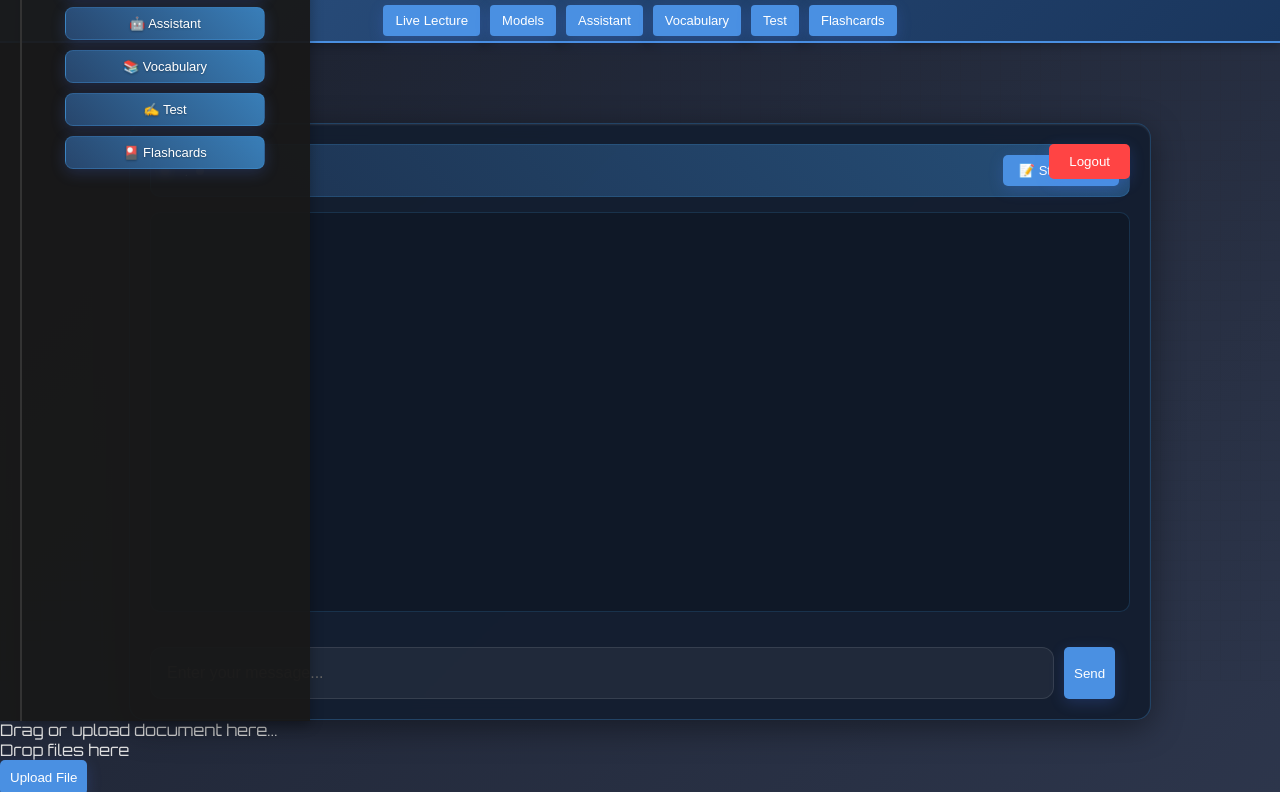
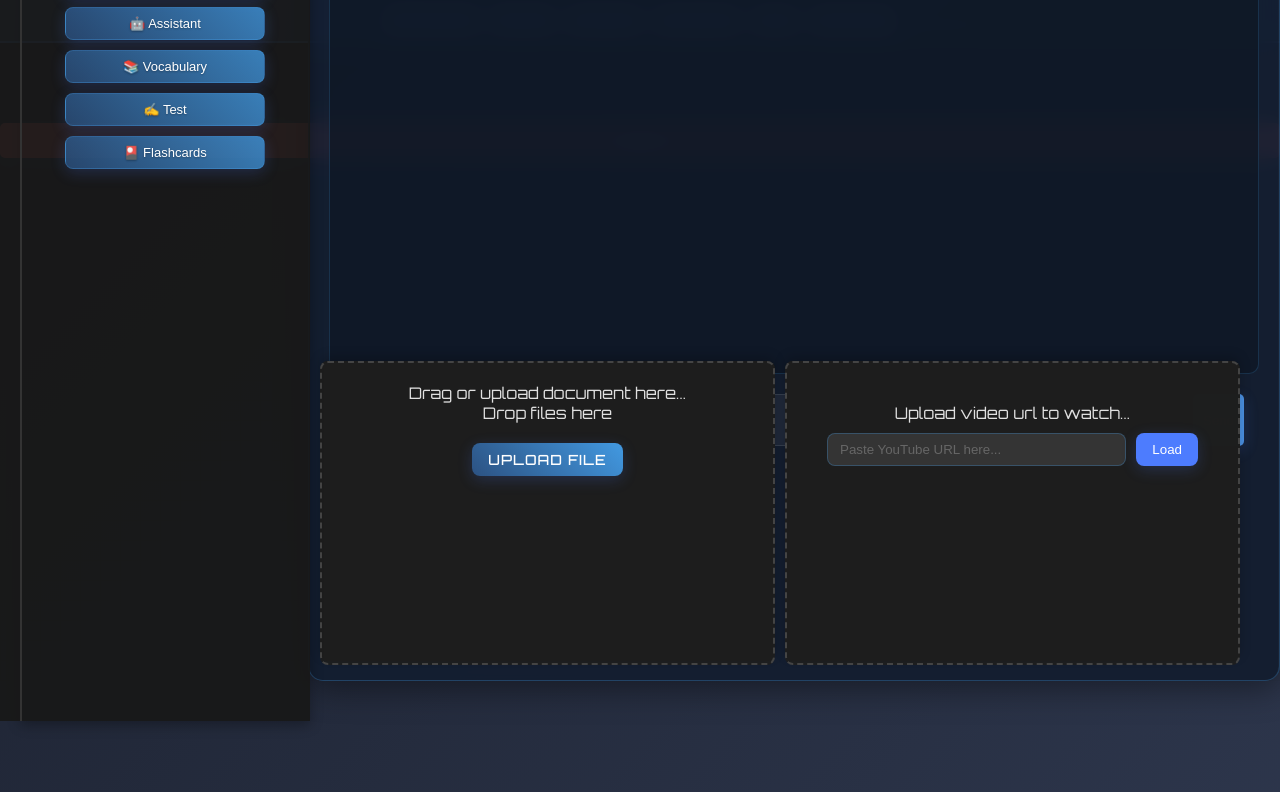
Before and after one commit to ZynixZZ/StudyMe, a website: page public/dashboard.html in a window 1280 px wide. Shown: the part 119-911 px from the top of the page. Drawn offline with Linux system fonts and the light colour scheme.

Commit message:
Add files via upload

```diff
--- a/public/css/dashboard.css
+++ b/public/css/dashboard.css
@@ -18,13 +18,14 @@ body {
     position: relative;
     overflow-x: hidden;
     transition: background-color 0.3s ease;
+    padding-bottom: 200px;
 }
 
 .chat-container {
-    width: 80%; /* Set the width of the chat container */
-    max-width: 1000px; /* Optional: Set a maximum width */
-    margin: 0 auto; /* Center the chat container */
-    padding: 20px;
+    width: calc(100% - 350px);
+    max-width: none;
+    margin: 0;
+    padding: 20px 20px 10px;
     background: rgba(20, 30, 48, 0.95);
     border: 1px solid rgba(66, 153, 225, 0.3);
     border-radius: 15px;
@@ -32,6 +33,10 @@ body {
                 inset 0 1px 2px rgba(255, 255, 255, 0.1);
     backdrop-filter: blur(10px);
     transition: all 0.3s cubic-bezier(0.4, 0, 0.2, 1);
+    position: fixed;
+    top: 0;
+    right: 0;
+    bottom: 0;
 }
 
 .chat-container:hover {
@@ -189,6 +194,11 @@ button:hover {
 }
 
 .logout-btn {
+    position: static;
+    top: auto;
+    right: auto;
+    order: 1;
+    margin: 0;
     background: var(--error-color);
 }
 
@@ -717,17 +727,12 @@ button:hover {
 }
 
 .logout-btn {
-    position: fixed;
-    top: 20px;
-    right: 20px;
-    padding: 10px 20px;
-    background: #ff4444;
-    color: white;
-    border: none;
-    border-radius: 5px;
-    cursor: pointer;
-    transition: all 0.3s ease;
-    z-index: 1001;
+    position: static;
+    top: auto;
+    right: auto;
+    order: 1;
+    margin: 0;
+    background: var(--error-color);
 }
 
 .logout-btn:hover {
@@ -1177,17 +1182,18 @@ button:hover {
 
 /* Update save container styles */
 .save-container {
-    width: 80%;
-    max-width: 800px;
-    margin: 0 auto;
-    display: flex;
-    flex-direction: column;  /* Changed to column */
-    gap: 15px;
+    width: calc(100% - 390px);
+    margin: 20px 20px 0 auto;
     padding: 20px;
     background: rgba(20, 30, 48, 0.95);
     border: 1px solid rgba(66, 153, 225, 0.3);
     border-radius: 15px;
-    margin-top: -15px;  /* Pull it up closer to transcript box */
+    box-shadow: 0 8px 32px rgba(0, 0, 0, 0.4);
+    backdrop-filter: blur(10px);
+    position: fixed;
+    bottom: 20px;
+    right: 0;
+    height: calc(100vh - 640px);
 }
 
 .note-title {
@@ -1928,10 +1934,162 @@ button:hover {
 }
 
 /* Ensure the chat container takes the remaining space and aligns with the form */
-.chat-container {
-    flex: 1; /* Chat container takes remaining space */
-    display: flex;
-    flex-direction: column; /* Stack chat elements vertically */
-    width: calc(100% - 300px); /* Adjust width to fill remaining space */
-    min-width: 0; /* Prevent overflow issues */
-}
+
+.form-split {
+    display: flex;
+    height: 100%;
+    gap: 20px;
+}
+
+.bottom-form {
+    flex: 1;
+    height: 100%;
+    background: rgba(255, 255, 255, 0.05);
+    border-radius: 10px;
+    max-width: calc(50% - 10px); /* Ensure each form takes exactly half minus gap */
+}
+
+.form-divider {
+    width: 1px;
+    height: 100%;
+    background: rgba(66, 153, 225, 0.3);
+}
+
+.video-container {
+    width: 100%;
+    height: 100%;
+    display: flex;
+    flex-direction: column;
+    align-items: center;
+    padding: 20px;
+    box-sizing: border-box;
+}
+
+.video-player {
+    width: 100%;
+    height: calc(100% - 100px); /* Leave space for input and text */
+    margin-top: 20px;
+    display: none;
+}
+
+.video-player.active {
+    display: block;
+}
+
+.video-player iframe {
+    width: 100%;
+    height: 100%;
+    border: none;
+    border-radius: 8px;
+}
+
+.url-input-wrapper {
+    width: 100%;
+    display: flex;
+    gap: 10px;
+    margin-top: 10px;
+}
+
+.video-url-input {
+    flex: 1;
+    padding: 8px 12px;
+    border-radius: 8px;
+    border: 1px solid rgba(66, 153, 225, 0.3);
+    background: rgba(255, 255, 255, 0.1);
+    color: var(--text-primary);
+}
+
+.load-video-btn {
+    padding: 8px 16px;
+    border-radius: 8px;
+    background: var(--accent-color);
+    color: white;
+    border: none;
+    cursor: pointer;
+}
+
+.chat-wrapper {
+    position: relative; /* Add this to establish positioning context */
+}
+
+.document-upload-container,
+.video-upload-container {
+    position: fixed;
+    bottom: 20px;
+    background: rgba(25, 25, 25, 0.95);
+    border-radius: 8px;
+    box-shadow: 0 -4px 12px rgba(0, 0, 0, 0.2);
+    z-index: 100;
+    width: calc(50% - 30px);
+}
+
+.document-upload-container {
+    left: calc(20px + 300px);
+    width: calc((100% - 250px - 120px) / 2); /* Increased space subtraction for smaller width */
+    margin-right: 20px;
+}
+
+.video-upload-container {
+    right: 40px; /* Increased right margin slightly */
+    width: calc((100% - 250px - 120px) / 2); /* Match document container width */
+}
+
+.document-form,
+.video-form {
+    padding: 20px;
+    border: 2px dashed #444;
+    border-radius: 8px;
+    text-align: center;
+    background: rgba(30, 30, 30, 0.9);
+}
+
+.document-upload-container,
+.video-upload-container {
+    height: 300px;
+    min-height: 300px;
+    max-height: 300px;
+}
+
+.document-form,
+.video-form {
+    height: calc(100% - 40px); /* Account for padding */
+    min-height: 260px; /* 300px - 40px padding */
+}
+
+.video-container {
+    height: 100%;
+}
+
+.video-player {
+    height: calc(100% - 80px); /* Leave space for input and text */
+}
+
+.upload-btn {
+    margin-top: 10px;
+    padding: 8px 16px;
+    background: linear-gradient(45deg, #2c5282, #4299e1);
+    color: white;
+    border: none;
+    border-radius: 8px;
+    cursor: pointer;
+    font-family: 'Orbitron', sans-serif;
+    font-size: 14px;
+    transition: all 0.3s ease;
+    text-transform: uppercase;
+    letter-spacing: 1px;
+}
+
+.upload-btn:hover {
+    transform: translateY(-2px);
+    box-shadow: 0 4px 12px rgba(66, 153, 225, 0.3);
+    background: linear-gradient(45deg, #3182ce, #63b3ed);
+}
+
+.upload-btn:active {
+    transform: translateY(0);
+    box-shadow: 0 2px 6px rgba(66, 153, 225, 0.2);
+}
+
+.drop-zone {
+    margin-bottom: 10px;
+}
```
